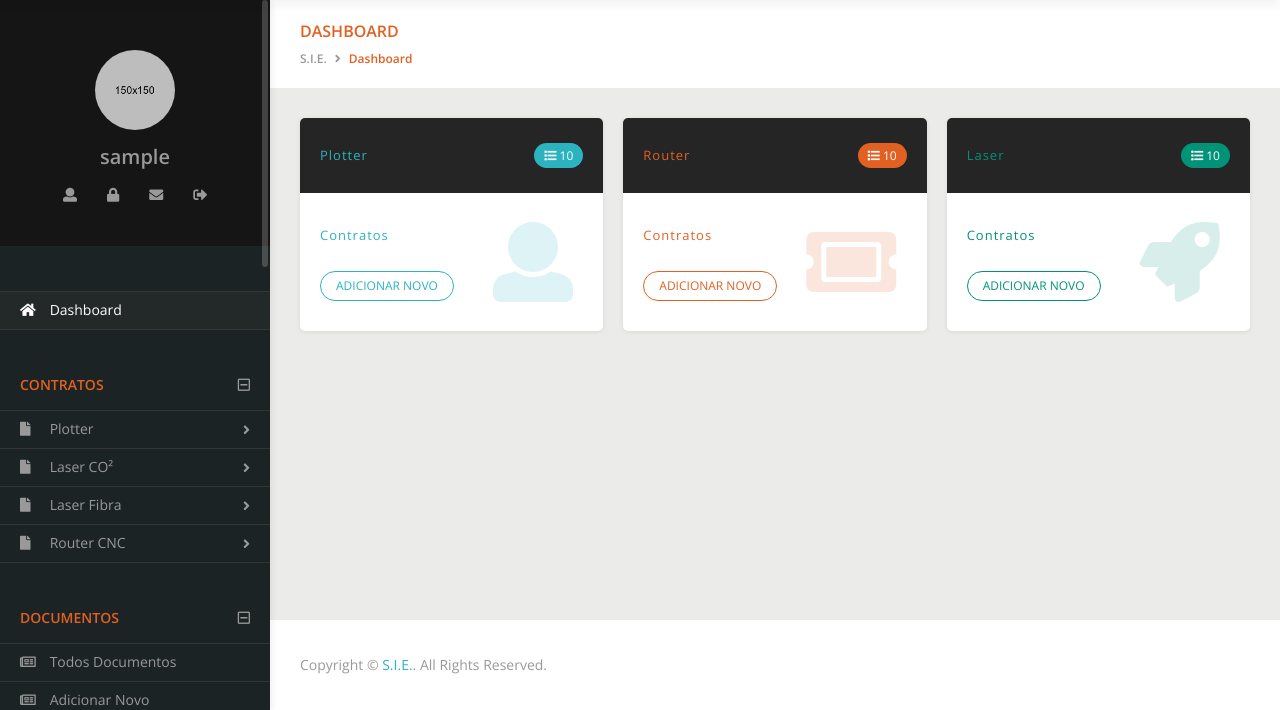
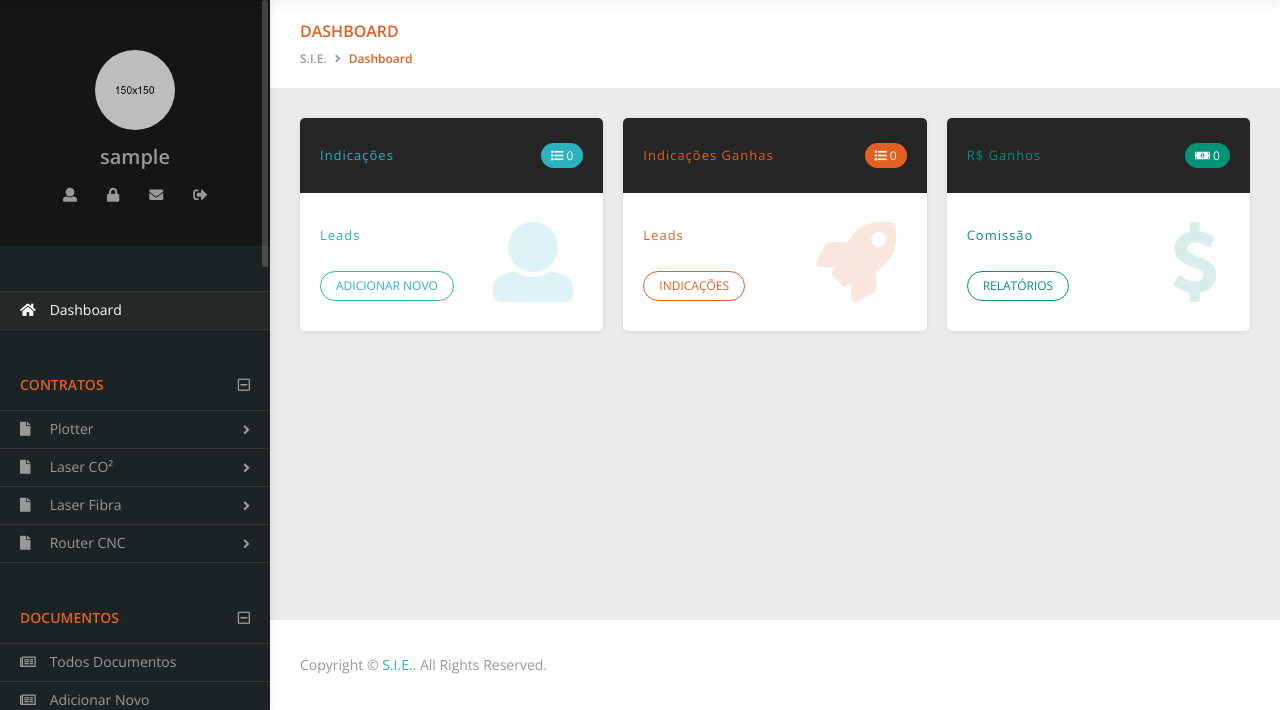
Before and after one commit to tiagocordeiro/casaconceito-sie, a Django app: page /dashboard/ in a window 1280 px wide. Shown: the part 90-800 px from the top of the page. Run offline with Django 3.2, Linux system fonts and the light colour scheme; the visitor is signed in with stand-in values (Sample User, id 1); data that the repository does not hold is empty; some libraries are stand-ins or nearby versions.

Commit message:
Ajusta miniStats no dashboard

```diff
--- a/templates/dadmin/dashboard.html
+++ b/templates/dadmin/dashboard.html
@@ -1,5 +1,6 @@
 {% extends "dadmin/base.html" %}
 {% load static %}
+{% load humanize %}
 
 {% block title %}Dashboard - S.I.E.{% endblock %}
 {% block page-title %}Dashboard{% endblock %}
@@ -17,12 +18,12 @@
                 <!-- Mini Stats Panel Start -->
                 <div class="miniStats--panel">
                     <div class="miniStats--header bg-darker">
-                        <p class="miniStats--caption text-blue">Plotter</p>
+                        <p class="miniStats--caption text-blue">Indicações</p>
 
                         <p class="miniStats--label text-white bg-blue">
                             <a class="text-white" href="#">
                                 <i class="fa fa-list"></i>
-                                <span>10</span>
+                                <span>{{ indicacoes_qt }}</span>
                             </a>
                         </p>
                     </div>
@@ -31,9 +32,9 @@
                     <div class="miniStats--body">
                         <i class="miniStats--icon fa fa-user text-blue"></i>
 
-                        <p class="miniStats--caption text-blue">Contratos</p>
+                        <p class="miniStats--caption text-blue">Leads</p>
                         <P><br></P>
-                        <a href="#" class="btn btn-sm btn-outline-info">Adicionar Novo</a>
+                        <a href="{% url 'adiciona_indicacao' %}" class="btn btn-sm btn-outline-info">Adicionar Novo</a>
                     </div>
                 </div>
                 <!-- Mini Stats Panel End -->
@@ -45,23 +46,23 @@
                 <!-- Mini Stats Panel Start -->
                 <div class="miniStats--panel">
                     <div class="miniStats--header bg-darker">
-                        <p class="miniStats--caption text-orange">Router</p>
+                        <p class="miniStats--caption text-orange">Indicações Ganhas</p>
 
 
                         <p class="miniStats--label text-white bg-orange">
                             <a class="text-white" href="#">
                                 <i class="fa fa-list"></i>
-                                <span>10</span>
+                                <span>{{ indicacoes_ganhas }}</span>
                             </a>
                         </p>
                     </div>
 
                     <div class="miniStats--body">
-                        <i class="miniStats--icon fa fa-ticket-alt text-orange"></i>
+                        <i class="miniStats--icon fa fa-rocket text-orange"></i>
 
-                        <p class="miniStats--caption text-orange">Contratos</p>
+                        <p class="miniStats--caption text-orange">Leads</p>
                         <br>
-                        <a href="#" class="btn btn-sm btn-outline-warning">Adicionar Novo</a>
+                        <a href="#" class="btn btn-sm btn-outline-warning">Indicações</a>
                     </div>
                 </div>
                 <!-- Mini Stats Panel End -->
@@ -73,22 +74,22 @@
                 <!-- Mini Stats Panel Start -->
                 <div class="miniStats--panel">
                     <div class="miniStats--header bg-darker">
-                        <p class="miniStats--caption text-green">Laser</p>
+                        <p class="miniStats--caption text-green">R$ Ganhos</p>
 
                         <p class="miniStats--label text-white bg-green">
                             <a class="text-white" href="#">
-                                <i class="fa fa-list"></i>
-                                <span>10</span>
+                                <i class="fa fa-money-bill-alt"></i>
+                                <span>{{ total_ganho|default_if_none:"0"|intcomma }}</span>
                             </a>
                         </p>
                     </div>
 
                     <div class="miniStats--body">
-                        <i class="miniStats--icon fa fa-rocket text-green"></i>
+                        <i class="miniStats--icon fa fa-dollar-sign text-green"></i>
 
-                        <p class="miniStats--caption text-green">Contratos</p>
+                        <p class="miniStats--caption text-green">Comissão</p>
                         <br>
-                        <a href="#" class="btn btn-sm btn-outline-success">Adicionar Novo</a>
+                        <a href="#" class="btn btn-sm btn-outline-success">Relatórios</a>
                     </div>
                 </div>
                 <!-- Mini Stats Panel End -->
```
